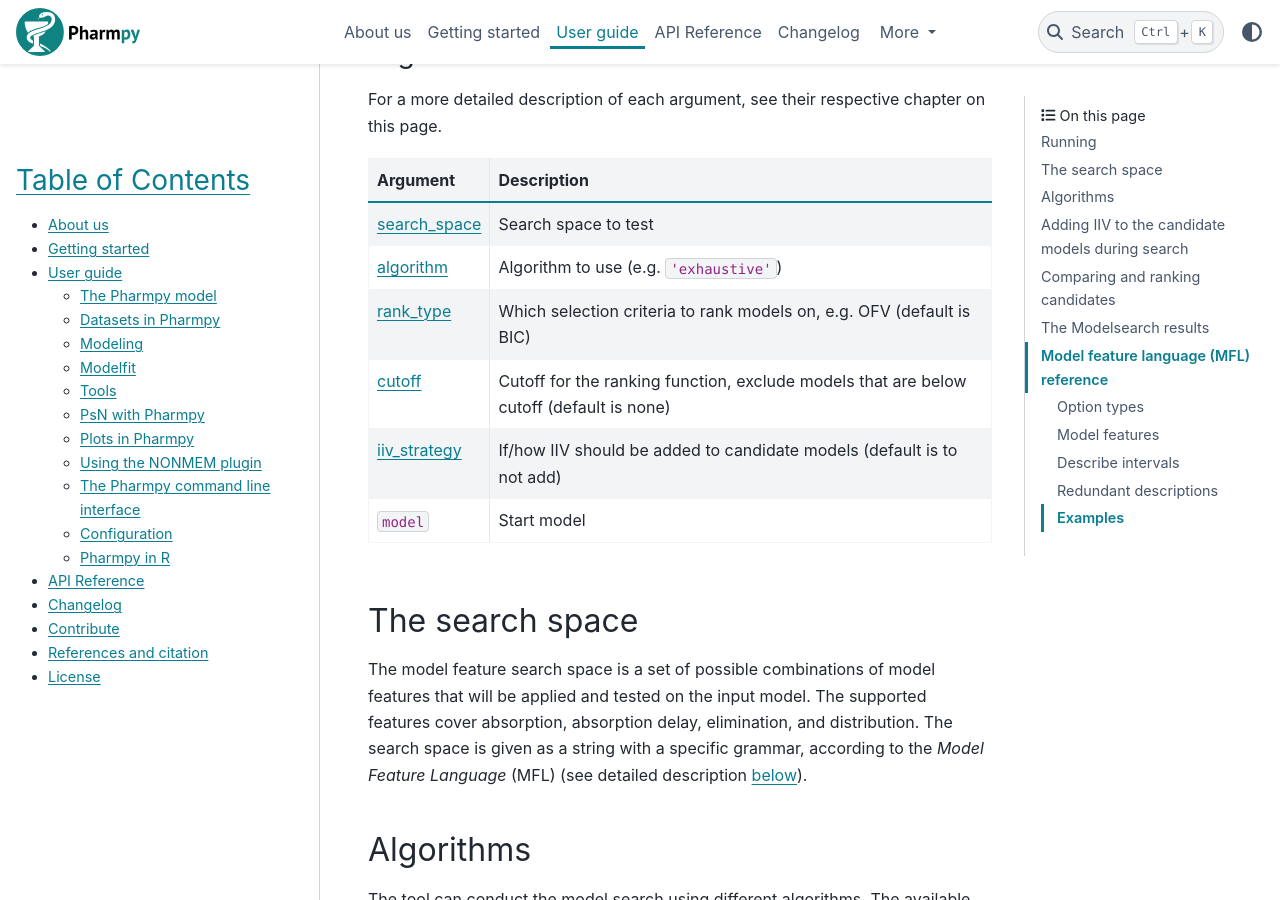
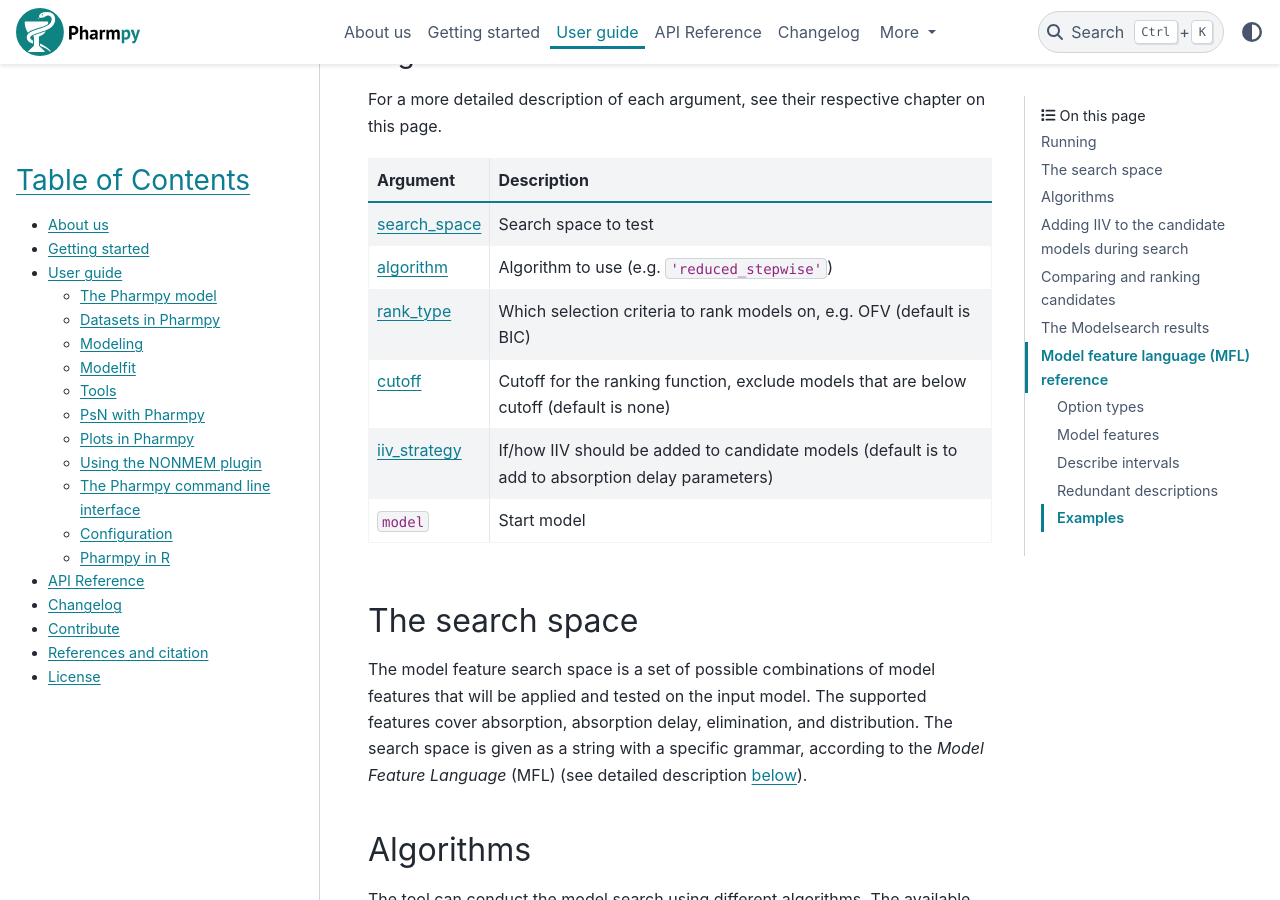
Before and after one commit to pharmpy/pharmpy, a Sphinx documentation site: the page built from docs/modelsearch.rst, in a window 1280 px wide and 900 px high, scrolled down 1057 px. Built offline with Sphinx 7.4.7 and the PyData theme 0.15.4, drawn with Linux system fonts in a browser that asks for light colours; some of the changed text lies outside the part shown.

Commit message:
Change default search space in AMD, change default IIV strategy in modelsearch

```diff
--- a/docs/amd.rst
+++ b/docs/amd.rst
@@ -251,7 +251,7 @@
 +===============+====================================================================================================+
 | search_space  | Given in :ref:`AMD options<amd_args>` (``search_space``)                                           |
 +---------------+----------------------------------------------------------------------------------------------------+
-| algorithm     | ``'exhaustive_stepwise'``                                                                          |
+| algorithm     | ``'reduced_stepwise'``                                                                             |
 +---------------+----------------------------------------------------------------------------------------------------+
 | iiv_strategy  | ``'absorption_delay'``                                                                             |
 +---------------+----------------------------------------------------------------------------------------------------+
--- a/docs/modelsearch.rst
+++ b/docs/modelsearch.rst
@@ -47,7 +47,7 @@
 +=================================================+==================================================================+
 | :ref:`search_space<the search space>`           | Search space to test                                             |
 +-------------------------------------------------+------------------------------------------------------------------+
-| :ref:`algorithm<algorithms_modelsearch>`        | Algorithm to use (e.g. ``'exhaustive'``)                         |
+| :ref:`algorithm<algorithms_modelsearch>`        | Algorithm to use (e.g. ``'reduced_stepwise'``)                   |
 +-------------------------------------------------+------------------------------------------------------------------+
 | :ref:`rank_type<ranking_modelsearch>`           | Which selection criteria to rank models on, e.g. OFV (default is |
 |                                                 | BIC)                                                             |
@@ -56,7 +56,7 @@
 |                                                 | cutoff (default is none)                                         |
 +-------------------------------------------------+------------------------------------------------------------------+
 | :ref:`iiv_strategy<iiv_strategies_modelsearch>` | If/how IIV should be added to candidate models (default is to    |
-|                                                 | not add)                                                         |
+|                                                 | add to absorption delay parameters)                              |
 +-------------------------------------------------+------------------------------------------------------------------+
 | ``model``                                       | Start model                                                      |
 +-------------------------------------------------+------------------------------------------------------------------+
@@ -249,13 +249,13 @@
 +------------------------+----------------------------------------------------------------------------------+
 | Strategy               | Description                                                                      |
 +========================+==================================================================================+
-| ``'no_add'``           | No IIVs are added during the search (default)                                    |
+| ``'no_add'``           | No IIVs are added during the search                                              |
 +------------------------+----------------------------------------------------------------------------------+
 | ``'add_diagonal'``     | IIV is added to all structural parameters as diagonal                            |
 +------------------------+----------------------------------------------------------------------------------+
 | ``'fullblock'``        | IIV is added to all structural parameters, and all IIVs will be in a full block  |
 +------------------------+----------------------------------------------------------------------------------+
-| ``'absorption_delay'`` | IIV is added to the absorption delay parameter                                   |
+| ``'absorption_delay'`` | IIV is added to the absorption delay parameter (default)                         |
 +------------------------+----------------------------------------------------------------------------------+
 
 .. _ranking_modelsearch:
```
Also changed, not shown: other parts of docs/amd.rst (+1 -1 lines), 2 other files.
